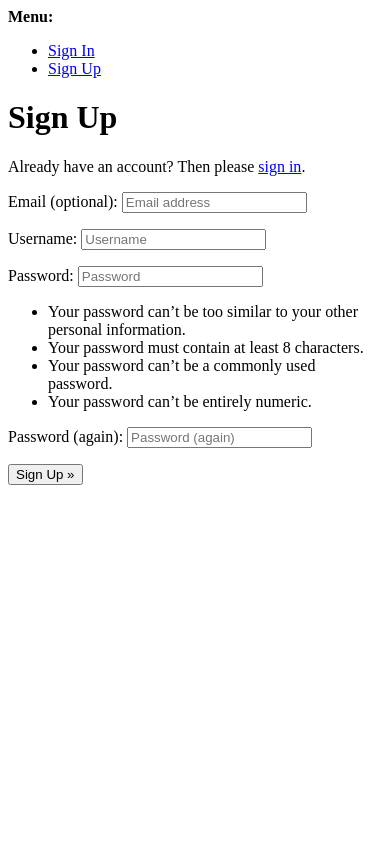
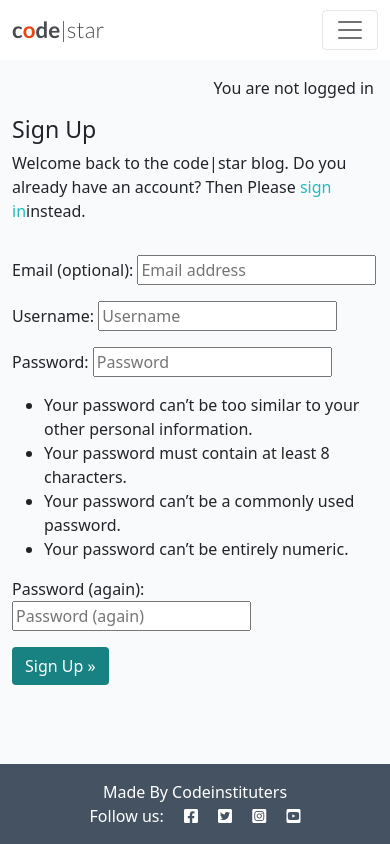
Before and after one commit to Barry1701/django-blog, a Django app: page /accounts/signup/ in a window 390 px wide. Run offline with Django 4.2, Linux system fonts and the light colour scheme.

Commit message:
Custom registration page

```diff
--- a/codestar/settings.py
+++ b/codestar/settings.py
@@ -28,7 +28,7 @@ TEMPLATES_DIR = os.path.join(BASE_DIR, 'templates')
 SECRET_KEY = 'django-insecure-b!n6-1x@%(m+a#@i%6o(9&cm+8x_ank)ktb=f$&8@f!ch#v@u7'
 SECRET_KEY = os.environ.get("SECRET_KEY")
 # SECURITY WARNING: don't run with debug turned on in production!
-DEBUG = True
+DEBUG = False
 
 ALLOWED_HOSTS = ['8000-barry1701-django-blog-nqcy2kstav.us1.codeanyapp.com', '.herokuapp.com']
 
--- a/templates/account/signup.html
+++ b/templates/account/signup.html
@@ -1,21 +1,33 @@
-{% extends "account/base.html" %}
+{% extends "base.html" %}
 
 {% load i18n %}
 
 {% block head_title %}{% trans "Signup" %}{% endblock head_title %}
 
 {% block content %}
-<h1>{% trans "Sign Up" %}</h1>
+<div class="container">
+  <div class="'row">
+    <div class="col-md-8 mt-3 offset-md-2">
+      <h3>{% trans "Sign Up" %}</h3>
 
-<p>{% blocktrans %}Already have an account? Then please <a href="{{ login_url }}">sign in</a>.{% endblocktrans %}</p>
-
+        <p>{% blocktrans %}Welcome back to the code|star blog. Do you already have an account? Then Please
+          <a class="link" href="{{ login_url }}">sign in</a>instead.
+            {% endblocktrans %}
+        </p>
+    </div>
+  </div>
+  <div class="row">
+    <div class="col-md-8 mt-3 offset-md-2">
       <form class="signup" id="signup_form" method="post" action="{% url 'account_signup' %}">
       {% csrf_token %}
       {{ form.as_p }}
       {% if redirect_field_value %}
       <input type="hidden" name="{{ redirect_field_name }}" value="{{ redirect_field_value }}" />
       {% endif %}
-  <button type="submit">{% trans "Sign Up" %} &raquo;</button>
+      <button class="btn btn-signup right" type="submit">{% trans "Sign Up" %} &raquo;</button>
       </form>
+    </div>
+  </div>
+</div>
 
-{% endblock content %}
+{% endblock%}
```
Lines whose indentation alone changed are shown as unchanged.
